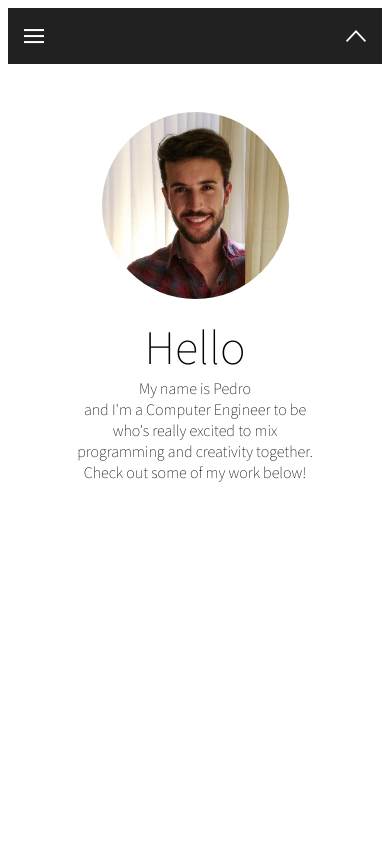
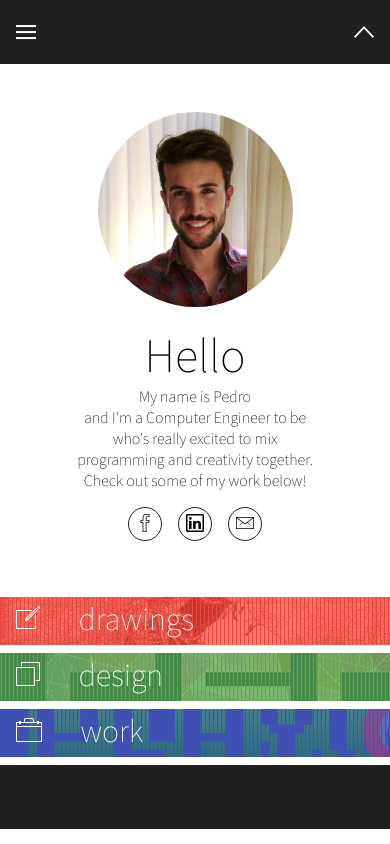
Before and after one commit to acinternship/professionalwebsite, a website: page index.html in a window 390 px wide. Drawn offline with Linux system fonts and the light colour scheme; files whose address does not match are found by name.

Commit message:
Added social icons and changed layout to get rid of header menu

```diff
--- a/index.html
+++ b/index.html
@@ -12,31 +12,13 @@
   </head>
 
   <body>
-    <header class="flex-col width-full">
-      <div id="hidden-menu">
-        <a>
-          <div class="flex-row header-option" id="header-drawings">
-            <i class="icon ion-ios-compose-outline"></i>
-            drawings
-          </div>
+
+    <header class="flex-col" id="header-container">
+      <div class="flex-row flex-spacebetween header-bar" id="header-main">
+        <a onclick="headerSlider('header-container')">
+          <i class="icon ion-navicon"></i>
         </a>
-        <a>
-          <div class="flex-row header-option" id="header-design">
-            <i class="icon ion-ios-browsers-outline"></i>
-            design
-          </div>
-        </a>
-        <a>
-          <div class="flex-row header-option" id="header-work">
-            <i class="icon ion-ios-briefcase-outline"></i>
-            work
-          </div>
-        </a>
-      </div>
-
-      <div class="flex-row flex-spacebetween header-option" id="header-main">
-        <i class="icon ion-navicon"></i>
-        <a onclick="slideIn('hidden-menu')">
+        <a onclick="slideOut('header-container')">
           <i class="icon ion-ios-arrow-up"></i>
         </a>
       </div>
@@ -45,6 +27,7 @@
     <aside class="flex-col">
       <div class="flex-col profile">
         <img src="img/profile.jpeg" alt="Pedro Felipe Froes">
+
         <span>Hello</span>
         <span>
           My name is Pedro<br>
@@ -53,7 +36,53 @@
           programming and creativity together.<br>
           Check out some of my work below!
         </span>
+
+        <div class="social-container flex-row">
+          <a>
+            <i class="icon ion-social-facebook-outline"></i>
+          </a>
+          <a>
+            <i class="icon ion-social-linkedin-outline"></i>
+          </a>
+          <a>
+            <i class="icon ion-ios-email-outline"></i>
+          </a>
+        </div>
       </div>
     </aside>
+
+    <div class="content">
+      <header class="flex-col" id="header-container">
+        <a>
+          <div class="header-bar" id="header-drawings">
+            <i class="icon ion-ios-compose-outline"></i>
+            <span>drawings</span>
+          </div>
+        </a>
+
+        <section id="work-section"></section>
+
+        <a>
+          <div class="header-bar" id="header-design">
+            <i class="icon ion-ios-browsers-outline"></i>
+            <span>design</span>
+          </div>
+        </a>
+
+        <section id="design-section"></section>
+
+        <a>
+          <div class="header-bar" id="header-work">
+            <i class="icon ion-ios-briefcase-outline"></i>
+            <span>work</span>
+          </div>
+        </a>
+
+        <section id="drawings-section"></section>
+
+        <div class="flex-row flex-spacebetween header-bar" id="header-main">
+      </div>
+    </header>
+    </div>
   </body>
 </html>
--- a/index.js
+++ b/index.js
@@ -1,12 +1,14 @@
-function slideIn (el) {
+function headerSlider (el) {
+  var hide = true;
   var elem = document.getElementById(el);
   console.log(el);
+  elem.style.top = 0;
 //  elem.style.transition = "top 1.5s linear 0s";
 //  elem.style.top = "0";
 }
 
-function slideOut (el) {
-    var elem = document.getElementById(el);
-    elem.style.transition = "left 1.5s linear 0s";
-    elem.style.left = "-200px";
+function headerSlideOut (el) {
+  var elem = document.getElementById(el);
+  elem.style.transition = "left 1.5s linear 0s";
+  elem.style.left = "-200px";
 }
--- a/scss/stylesheet.scss
+++ b/scss/stylesheet.scss
@@ -1,9 +1,11 @@
-/* SCSS organized alphabetically in the following order:
+/* SCSS organized alphabetically
+ * in the following order:
  *
- * VARIABLES & IMPORTS
+ * IMPORTS & VARIABLES
  *    Imports
+ *    Colors
  *    Fonts
- *    Colors
+ *    Font weights
  *
  * STYLE
  *    Tags
@@ -11,38 +13,71 @@
  *    IDs
  *
  * @ RULES
+ *    Mixins
  *    Media Queries
  */
 
-// VARIABLES
+/* IMPORTS & VARIABLES */
 
-// Imports
+// IMPORTS
 @import 'https://fonts.googleapis.com/css?family=Assistant:200,400,600';
 
-// Fonts
-$serif: 'Assistant', sans-serif;
-
-$bold: 600;
-$regular: 400;
-$thin: 100;
-
-// Colors
+// COLORS
 $black: #212121;
-$blue: #00BCD4;
-$green: #CDDC39;
+$blue: #3F51B5;
+$green: #4CAF50;
 $purple: #9C27B0;
 $red: #F44336;
 $white: #FFFFFF;
 
-// STYLE
+// FONTS
+$serif: 'Assistant', sans-serif;
 
-// Tags
-i {
-  padding: 0 .5em;
-  transition: color 250ms ease-in-out;
+// FONT WEIGHTS
+$bold: 600;
+$regular: 400;
+$thin: 200;
+
+/* STYLE */
+
+// TAGS
+
+* {
+  margin: 0;
+  padding: 0;
+  width: 100%;
 }
 
-// Classes
+a:hover {
+  cursor: pointer;
+}
+
+// CLASSES
+.social-container {
+  margin: 1em 0;
+  width: auto;
+
+  a {
+    border: 1px solid $black;
+    border-radius: 50%;
+    height: 2em;
+    line-height: 2em;
+    margin: 0 .5em;
+    text-align: center;
+    transition: all 250ms ease-in-out;
+    width: 2em;
+  }
+
+  a:hover {
+    border: 1px solid $purple;
+    color: $purple;
+  }
+
+  i {
+    font-size: 1.5em;
+  }
+}
+
 .flex-col {
   display: flex;
   flex-direction: column;
@@ -58,12 +93,32 @@ i {
   justify-content: space-between;
 }
 
-.header-option {
+.header-bar {
   color: #FFFFFF;
   font-family: $serif;
   font-size: 2em;
   font-weight: $thin;
-  width: inherit;
+  height: 1.5em;
+  margin: .25em 0;
+  transition: all 250ms ease-in-out;
+
+  i, span {
+    padding: 0 .5em;
+    transition: all 250ms ease-in-out;
+  }
+}
+
+.header-bar:hover {
+  a > i, a > span {
+    transform: scale(1.15);
+  }
+}
+
+.header-container {
+  .header-bar {
+    background-position: left;
+    background-size: auto;
+  }
 }
 
 .profile > img {
@@ -74,53 +129,39 @@ i {
   width: 100%;
 }
 
-// IDs
-
+// IDS
 #header-design {
   background-color: $green;
+  background-image: url(../img/header/design.png);
+  margin: 0;
 }
 
 #header-drawings {
   background-color: $red;
-}
-
-#header-main {
-  background-color: $black;
-
-  a:hover, i:hover {
-    color: $purple;
-  }
+  background-image: url(../img/header/drawings.png);
 }
 
 #header-work {
   background-color: $blue;
+  background-image: url(../img/header/work.png);
 }
 
-#hidden-menu {
-  font-size: 0.8em;
-  position: absolute;
-  width: inherit;
-  top: -100%;
+#header-design:hover, #header-drawings:hover, #header-work:hover {
+  background-position: right;
 }
 
-// @ RULES
+/* @ RULES */
 
-// Media Queries
+// MIXINS
+
+// MEDIA QUERIES
 @media (min-width: 800px) {
 }
 
 @media (min-width: 481px) and (max-width: 799px) {
 }
 
-@media only screen and (max-device-width: 480px) {
-  html, body {
-    font-size: 1.75em;
-  }
-
-  .header-option {
-    height: 1.75em;
-  }
-
+@media (max-width: 480px) {
   .profile {
     margin: 2em 0;
 
@@ -140,30 +181,23 @@ i {
       font-size: 3em;
     }
   }
-}
 
-@media (max-width: 480px) {
-  .header-option {
-    height: 1.75em;
+  #header-container {
+//    position: relative;
+//    top: 0;
   }
 
-  .profile {
-    margin: 2em 0;
+  #header-main {
+    background-color: $black;
+    height: 2em;
+    margin: 0;
 
-    img {
-      display: block;
-      padding: 1em 0;
-      width: 50%;
+    a {
+      width: auto;
     }
 
-    span {
-      font-family: $serif;
-      font-weight: $thin;
-      text-align: center;
-    }
-
-    span:first-of-type {
-      font-size: 3em;
+    a:hover {
+      color: $purple;
     }
   }
 }
```
Also changed, not shown: css/stylesheet.css, img/header/design.png (added), img/header/drawings.png (added), img/header/work.png (added), 1 other file.
